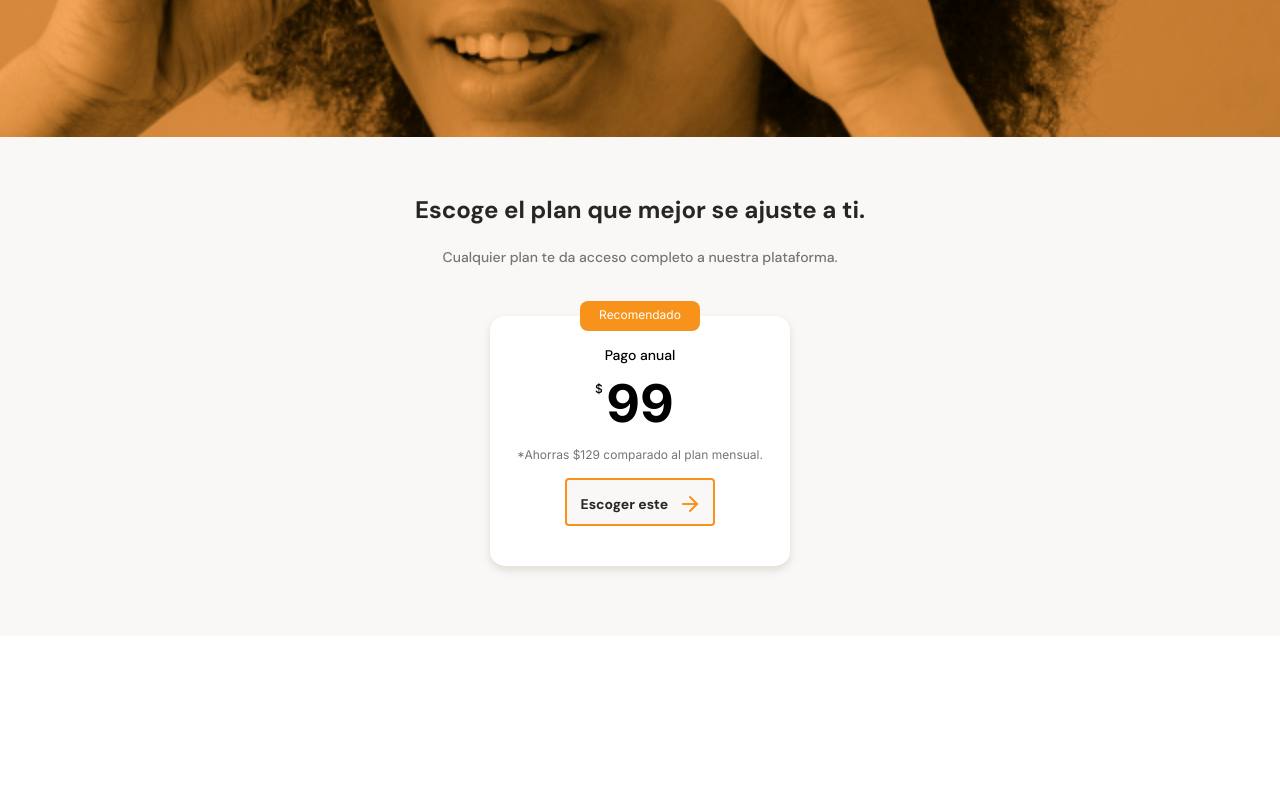
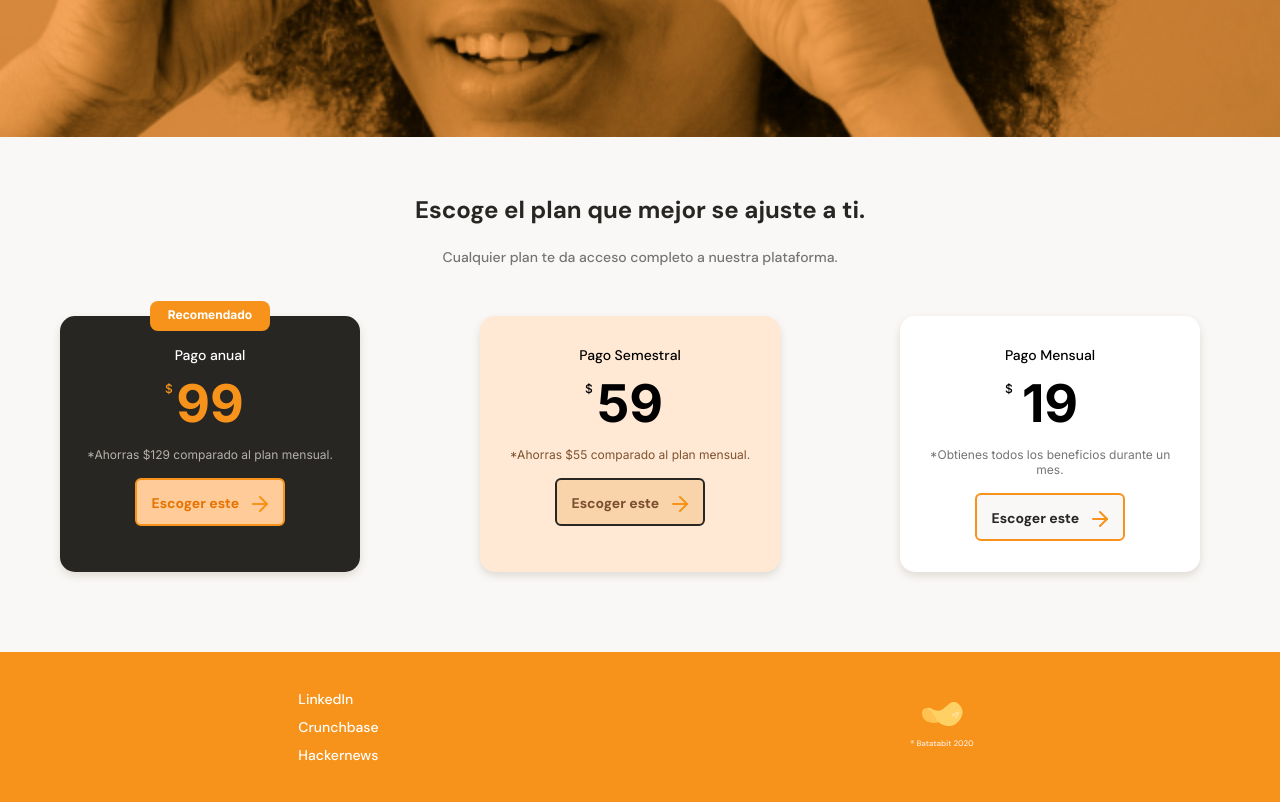
Before and after one commit to juansoto10/landing-page-batabit, a plain HTML site: page index.html in a window 1280 px wide. Shown: the part 2807-3609 px from the top of the page. Before the commit the page ends 3443 px from the top, so only its background shows below. Drawn offline with Linux system fonts and the light colour scheme.

Commit message:
plans section's scrolls added

```diff
--- a/css/style.css
+++ b/css/style.css
@@ -429,13 +429,23 @@ main {
   line-height: 1.8rem;
   color: #757575;
 }
+
+.plans__slider {
+  display:flex;
+  /* gap: 50px; */
+  height: 316px;
+  overflow-x: scroll;
+  overscroll-behavior-x: contain;
+  scroll-snap-type: x proximity;
+}
 .plans__card {
   position: relative;
+  scroll-snap-align: center;
   width: 65%;
-  min-width: 200px;
+  min-width: 195px;
   max-width: 300px;
-  height: 250px;
-  margin: 50px auto 0;
+  height: 256px;
+  margin: 50px 60px 0;
   padding: 0 15px;
   background-color: var(--just-white);
   border-radius: 15px;
@@ -449,6 +459,7 @@ main {
   top: -15px;
   left: calc(50% - 60px);
   font-size: 1.2rem;
+  font-weight: var(--bold);
   font-family: 'Inter', sans-serif;
   background-color: var(--bitcoin-orage);
   border-radius: 8px;
@@ -491,7 +502,7 @@ main {
   margin-top: 16px;
   background-color: #FAF8F7;
   border: 2px solid var(--bitcoin-orage);
-  border-radius: 4px;
+  border-radius: 6px;
   font-family: 'DM Sans', sans-serif;
   font-size: 1.4rem;
   font-weight: var(--bold);
@@ -500,9 +511,71 @@ main {
 }
 .plans__card-button span {
   display: inline-block;
-  width: 21px;
-  height: 21px;
-  margin-left: 7px;
+  width: 20px;
+  height: 20px;
+  margin-left: 6px;
   background-image: url('../assets/icons/orange-right-arrow.svg');
   vertical-align: text-bottom;
 }
+
+.plans__card--annual {
+  background-color: var(--warm-blackplus1);
+}
+.plans__card--annual .plans__card-title {
+  color: var(--just-white);
+}
+.plans__card--annual .plans__card-price {
+  color: var(--bitcoin-orage);
+}
+.plans__card--annual .plans__card-saving {
+  color: #B5B0AC;
+}
+.plans__card--annual .plans__card-button {
+  background-color: #ffcc99;
+  border: 2px solid var(--bitcoin-orage);
+  color: #e67300;
+}
+
+.plans__card--semester {
+  background-color: var(--soft-orange);
+}
+.plans__card--semester .plans__card-saving {
+  color: #7e522f;
+}
+.plans__card--semester .plans__card-button {
+  background-color: #f9d3aa;
+  border: 2px solid var(--warm-blackplus1);
+  color: #794f2d;
+}
+
+footer {
+  display: flex;
+  width: 100%;
+  height: 150px;
+  background-color: var(--bitcoin-orage);
+}
+footer section {
+  display: flex;
+  width: 50%;
+  justify-content: center;
+  align-items: center;
+}
+.left {
+  padding-left: 37px;
+}
+.left ul {
+  font-size: 1.4rem;
+  font-weight: var(--medium);
+  line-height: 1.8rem;
+  list-style: none;
+}
+.left li {
+  margin: 10px 0;
+}
+.left a {
+  text-decoration: none;
+  color: var(--just-white);
+}
+.right {
+  padding-right: 37px;
+}
--- a/index.html
+++ b/index.html
@@ -21,8 +21,8 @@
         <a class="header__button" href="">Conoce nuestros planes <span></span></a>
       </div>
     </header>
+
     <main>
-
       <section class="exchange-container">
         <div class="exchange-container__img"></div>
 
@@ -148,8 +148,9 @@
           <h2>Escoge el plan que mejor se ajuste a ti.</h2>
           <p>Cualquier plan te da acceso completo a nuestra plataforma.</p>
         </div>
+
         <section class="plans__slider">
-          <article class="plans__card">
+          <article class="plans__card plans__card--annual">
             <p class="plans__card-header">Recomendado</p>
             <div class="plans__card-info">
               <h3 class="plans__card-title">Pago anual</h3>
@@ -158,10 +159,43 @@
               <button class="plans__card-button">Escoger este <span></span></button>
             </div>
           </article>
+
+          <article class="plans__card plans__card--semester">
+            <!-- <p class="plans__card-header">Recomendado</p> -->
+            <div class="plans__card-info">
+              <h3 class="plans__card-title">Pago Semestral</h3>
+              <p class="plans__card-price">59</p>
+              <p class="plans__card-saving">*Ahorras $55 comparado al plan mensual.</p>
+              <button class="plans__card-button">Escoger este <span></span></button>
+            </div>
+          </article>
+
+          <article class="plans__card">
+            <!-- <p class="plans__card-header">Recomendado</p> -->
+            <div class="plans__card-info">
+              <h3 class="plans__card-title">Pago Mensual</h3>
+              <p class="plans__card-price">19</p>
+              <p class="plans__card-saving">*Obtienes todos los beneficios durante un mes.</p>
+              <button class="plans__card-button">Escoger este <span></span></button>
+            </div>
+          </article>
         </section>
       </section>
 
     </main>
-    <footer></footer>
+
+    <footer>
+      <section class="left">
+        <ul>
+          <li><a href="#">LinkedIn</a></li>
+          <li><a href="#">Crunchbase</a></li>
+          <li><a href="#">Hackernews</a></li>
+        </ul>
+      </section>
+
+      <section class="right">
+        <img src="./assets/imgs/logo-footer.svg" alt=">Logo de Batabit 2020">
+      </section>
+    </footer>
   </body>
 </html>
```
